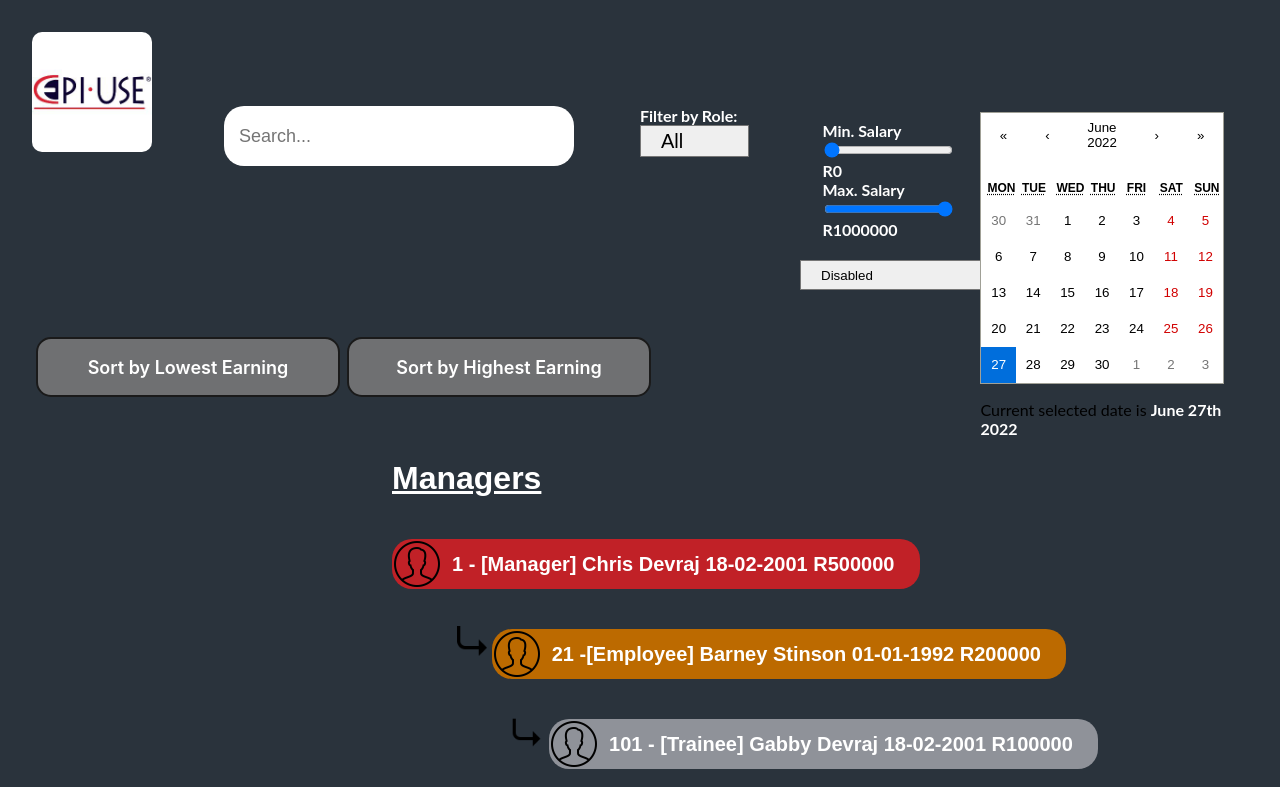
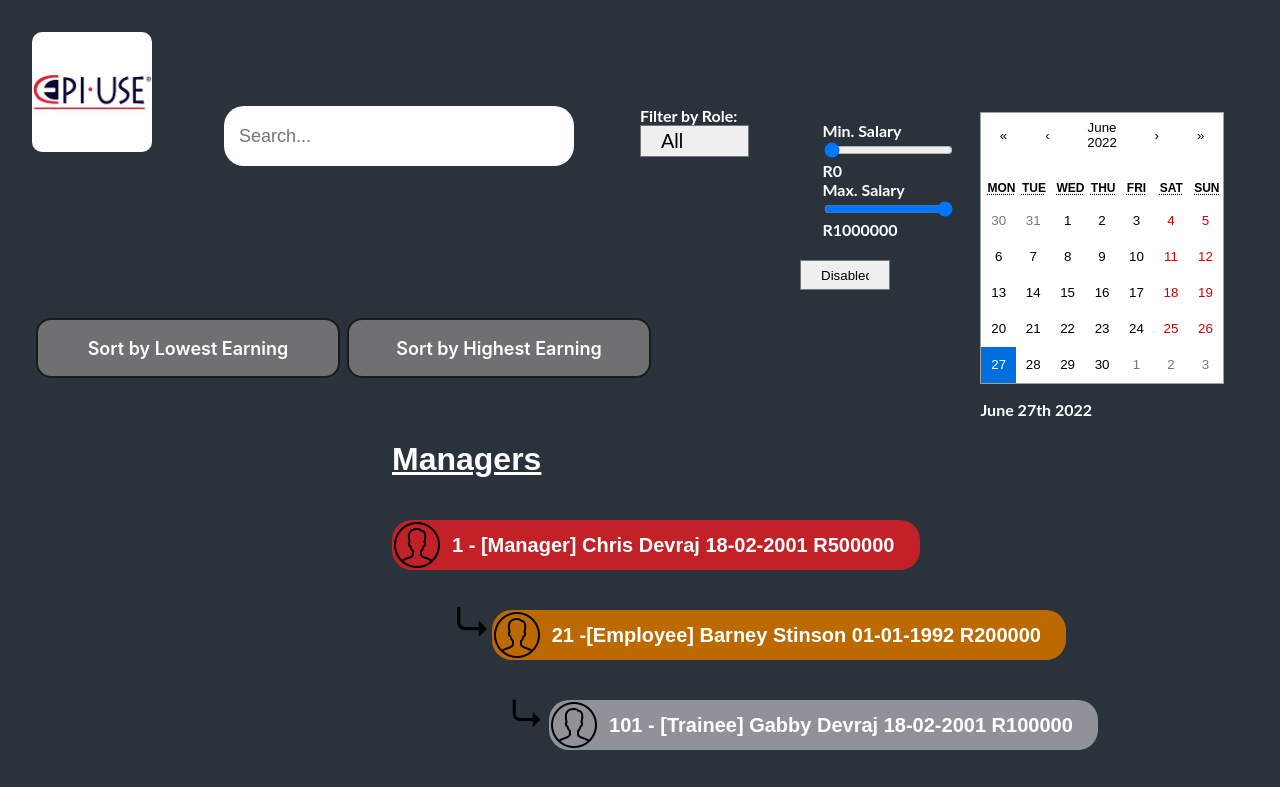
Before and after one commit to KenanDevraj/epiproject, a React (Create React App) app: page / in a window 1280 px wide. Shown: the top 787 px of the page. Built offline with nearby package versions, Linux system fonts and the light colour scheme.

Commit message:
Added functionality for headers

```diff
--- a/src/Components/Search.css
+++ b/src/Components/Search.css
@@ -23,10 +23,11 @@
 }
 .dateSelectorBlock {
 
-    width: 18%;
+    width: 7%;
     height: 20%;
     margin-top: 8%;
     margin-left: 60%;
+    border-radius: 5px;
     position: absolute;
     /* border: aqua solid 3px; */
 
--- a/src/Components/Search.js
+++ b/src/Components/Search.js
@@ -88,8 +88,7 @@ function Search() {
                         value={dateState}
                         onChange={changeDate}
                     />
-                    <p>Current selected date is <b>{moment(dateState).format('MMMM Do YYYY')}</b></p>
-
+                    <p><b>{moment(dateState).format('MMMM Do YYYY')}</b></p>
                 </div>
             </div>
         )
@@ -100,8 +99,6 @@ function Search() {
 */
 
 }
-
-
 /**
 * Update the displayed data when a user performs searches
 */
@@ -124,7 +121,7 @@ function displayResults() {
             let salary = filteringValues[0]
             let birth = filteringValues[1]
             if (txtValue.toUpperCase().indexOf(filter) > -1 && checkRoleType(txtValue)
-                && min * 10000 < salary && checkDate(currDate,birth)&& (max === 0 || max * 10000 > salary)) {
+                && min * 10000 < salary && checkDate(currDate,birth)&&(max === 0 || max * 10000 > salary)) {
                 li[i].style.display = "";
                 headerFlag = true;
             } else {
@@ -140,31 +137,52 @@ function displayResults() {
             header.style.display = "none"
         }
     }
+
+    let headers = document.getElementsByTagName("h1");
+    let notFoundFlag = false;
+    for(let c = 0 ; c<headers.length ; c++)
+    {
+        if (headers[c].style.display!=="none")
+        {
+            notFoundFlag = true;
+        }
+    }
+    if(notFoundFlag)
+    {
+
+    }
 }
 
 function checkDate(selectedDate,empDate)
 {
-    console.log(selectedDate)
-    console.log(selectedDate.getDate())
-    console.log(selectedDate.getMonth()+1)
-    console.log(selectedDate.getFullYear())
+    // console.log(selectedDate)
+    // console.log(selectedDate.getDate())
+    // console.log(selectedDate.getMonth()+1)
+    // console.log(selectedDate.getFullYear())
 
-    let empDateArray= empDate.split("-")
-    // console.log(empDateArray)
-    console.log(document.getElementById("dateSelector").value)
-
+    let empDateArray = empDate.split("-");
     if (document.getElementById("dateSelector").value==="Disabled")
     {
         return true;
     }
-    else if (document.getElementById("dateSelector").value === "Born After")
+    else if (document.getElementById("dateSelector").value === "Born Before")
     {
-        if (parseInt(empDateArray[2]) > selectedDate.getFullYear()) {
+        if (parseInt(empDateArray[2]) < selectedDate.getFullYear()
+        // && parseInt(empDateArray[1]) < selectedDate.getMonth() + 1 &&
+        //     parseInt(empDateArray[0]) < selectedDate.getDate()
+            ) {
             return true;
         }
     }
 
-
+    else if (document.getElementById("dateSelector").value === "Born After") {
+        if (parseInt(empDateArray[2]) > selectedDate.getFullYear()
+        //  &&parseInt(empDateArray[1]) > selectedDate.getMonth() + 1 &&
+        //     parseInt(empDateArray[0]) > selectedDate.getDate()
+            ) {
+            return true;
+        }
+    }
     return false;
 }
 /**
```
